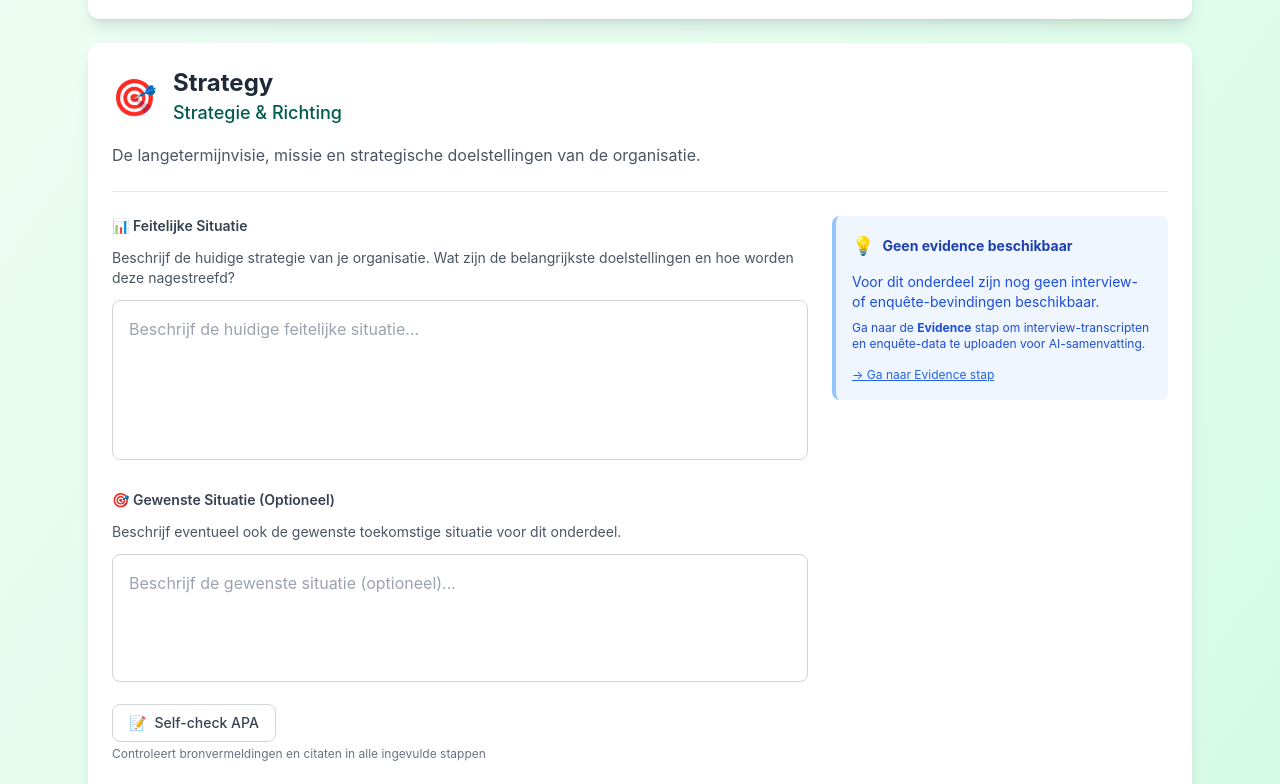
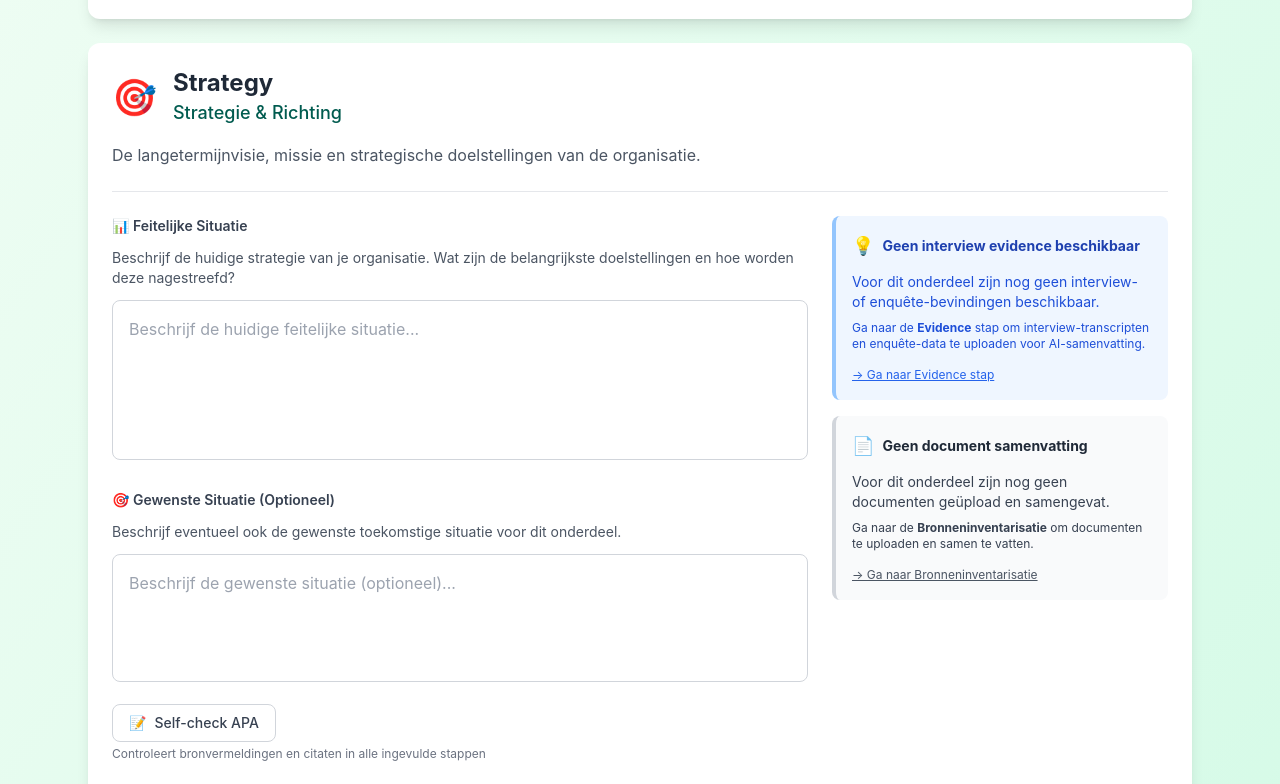
Before and after one commit to SuzannedeGroot1981/Interne-Analyse-Coach, a Next.js app: page /start in a window 1280 px wide. Shown: the part 411-1195 px from the top of the page. Built offline with nearby package versions, Linux system fonts and the light colour scheme.

Commit message:
Voeg document samenvattingen toe aan StepWizard

```diff
--- a/components/StepWizard.tsx
+++ b/components/StepWizard.tsx
@@ -124,6 +124,7 @@ export default function StepWizard({ projectId, flow, onSave }: StepWizardProps)
   const [projectMeta, setProjectMeta] = useState<{ orgName?: string, level?: string }>({})
   const [isCheckingAPA, setIsCheckingAPA] = useState(false)
   const [evidence, setEvidence] = useState<any>(null) // Voor evidence data
+  const [sources, setSources] = useState<any>(null) // Voor sources data
 
   // Initialiseer wizard data
   useEffect(() => {
@@ -157,6 +158,15 @@ export default function StepWizard({ projectId, flow, onSave }: StepWizardProps)
             console.log('📋 Evidence data geladen:', {
               hasEvidence: !!existingProject.evidence,
               evidenceKeys: Object.keys(existingProject.evidence || {})
+            })
+          }
+
+          // Laad sources data als beschikbaar
+          if (existingProject.sources) {
+            setSources(existingProject.sources)
+            console.log('📚 Sources data geladen:', {
+              hasSources: !!existingProject.sources,
+              sourcesKeys: Object.keys(existingProject.sources || {})
             })
           }
 
@@ -545,6 +555,26 @@ Je kunt ook zonder AI feedback een volledige analyse maken. De tool slaat je wer
     return evidenceKey ? evidence[evidenceKey] : null
   }
 
+  // Helper functie om document samenvatting voor huidige stap te krijgen
+  const getDocumentSummaryForStep = (stepId: string) => {
+    if (!sources) return null
+
+    // Map step IDs naar sources keys
+    const sourcesKeyMap: { [key: string]: string } = {
+      'strategy': 'Strategy',
+      'structure': 'Structure',
+      'systems': 'Systems',
+      'shared-values': 'Shared Values',
+      'skills': 'Skills',
+      'style': 'Style',
+      'staff': 'Staff',
+      'finances': 'Financiën'
+    }
+
+    const sourcesKey = sourcesKeyMap[stepId]
+    return sourcesKey && sources[sourcesKey] ? sources[sourcesKey].summary : null
+  }
+
   // Bereken voortgang
   const completedSteps = Object.values(wizardData).filter(step => step.completed).length
   const progressPercentage = (completedSteps / STEPS.length) * 100
@@ -552,6 +582,7 @@ Je kunt ook zonder AI feedback een volledige analyse maken. De tool slaat je wer
   const currentStepData = STEPS[currentStep]
   const currentWizardData = wizardData[currentStepData?.id] || { current: '', desired: '', completed: false }
   const currentEvidence = getEvidenceForStep(currentStepData?.id)
+  const currentDocumentSummary = getDocumentSummaryForStep(currentStepData?.id)
 
   return (
     <div className="max-w-6xl mx-auto p-6">
@@ -697,7 +728,7 @@ Je kunt ook zonder AI feedback een volledige analyse maken. De tool slaat je wer
             </div>
           )}
 
-          {/* Tekstvelden met evidence - grid layout */}
+          {/* Tekstvelden met evidence en document samenvatting - grid layout */}
           <div className="grid grid-cols-1 lg:grid-cols-3 gap-6 mb-6">
             {/* Feitelijke situatie - 2/3 breedte */}
             <div className="lg:col-span-2">
@@ -760,8 +791,9 @@ Je kunt ook zonder AI feedback een volledige analyse maken. De tool slaat je wer
               </div>
             </div>
 
-            {/* Evidence sidebar - 1/3 breedte */}
-            <div className="lg:col-span-1">
+            {/* Evidence & Document Summary sidebar - 1/3 breedte */}
+            <div className="lg:col-span-1 space-y-4">
+              {/* Evidence sectie */}
               {currentEvidence ? (
                 <aside className="bg-gray-50 p-4 text-sm border-l-4 border-primary/60 rounded-lg">
                   <div className="flex items-center mb-3">
@@ -781,7 +813,7 @@ Je kunt ook zonder AI feedback een volledige analyse maken. De tool slaat je wer
                 <aside className="bg-blue-50 p-4 text-sm border-l-4 border-blue-300 rounded-lg">
                   <div className="flex items-center mb-3">
                     <span className="text-lg mr-2">💡</span>
-                    <b className="text-blue-800">Geen evidence beschikbaar</b>
+                    <b className="text-blue-800">Geen interview evidence beschikbaar</b>
                   </div>
                   <div className="text-blue-700">
                     <p className="mb-2">
@@ -797,6 +829,47 @@ Je kunt ook zonder AI feedback een volledige analyse maken. De tool slaat je wer
                       className="text-xs text-blue-600 hover:text-blue-800 underline"
                     >
                       → Ga naar Evidence stap
+                    </button>
+                  </div>
+                </aside>
+              )}
+
+              {/* Document samenvatting sectie */}
+              {currentDocumentSummary ? (
+                <aside className="bg-green-50 p-4 text-sm border-l-4 border-green-500/60 rounded-lg">
+                  <div className="flex items-center mb-3">
+                    <span className="text-lg mr-2">📄</span>
+                    <b className="text-gray-800">Document Samenvatting:</b>
+                  </div>
+                  <div className="text-gray-700 whitespace-pre-wrap leading-relaxed">
+                    {currentDocumentSummary}
+                  </div>
+                  <div className="mt-3 pt-3 border-t border-gray-200">
+                    <p className="text-xs text-gray-500">
+                      📚 Gebaseerd op geüploade documenten uit de bronneninventarisatie
+                    </p>
+                  </div>
+                </aside>
+              ) : (
+                <aside className="bg-gray-50 p-4 text-sm border-l-4 border-gray-300 rounded-lg">
+                  <div className="flex items-center mb-3">
+                    <span className="text-lg mr-2">📄</span>
+                    <b className="text-gray-800">Geen document samenvatting</b>
+                  </div>
+                  <div className="text-gray-700">
+                    <p className="mb-2">
+                      Voor dit onderdeel zijn nog geen documenten geüpload en samengevat.
+                    </p>
+                    <p className="text-xs">
+                      Ga naar de <strong>Bronneninventarisatie</strong> om documenten te uploaden en samen te vatten.
+                    </p>
+                  </div>
+                  <div className="mt-3">
+                    <button
+                      onClick={() => window.location.href = `/sources?id=${actualProjectId}`}
+                      className="text-xs text-gray-600 hover:text-gray-800 underline"
+                    >
+                      → Ga naar Bronneninventarisatie
                     </button>
                   </div>
                 </aside>
```
